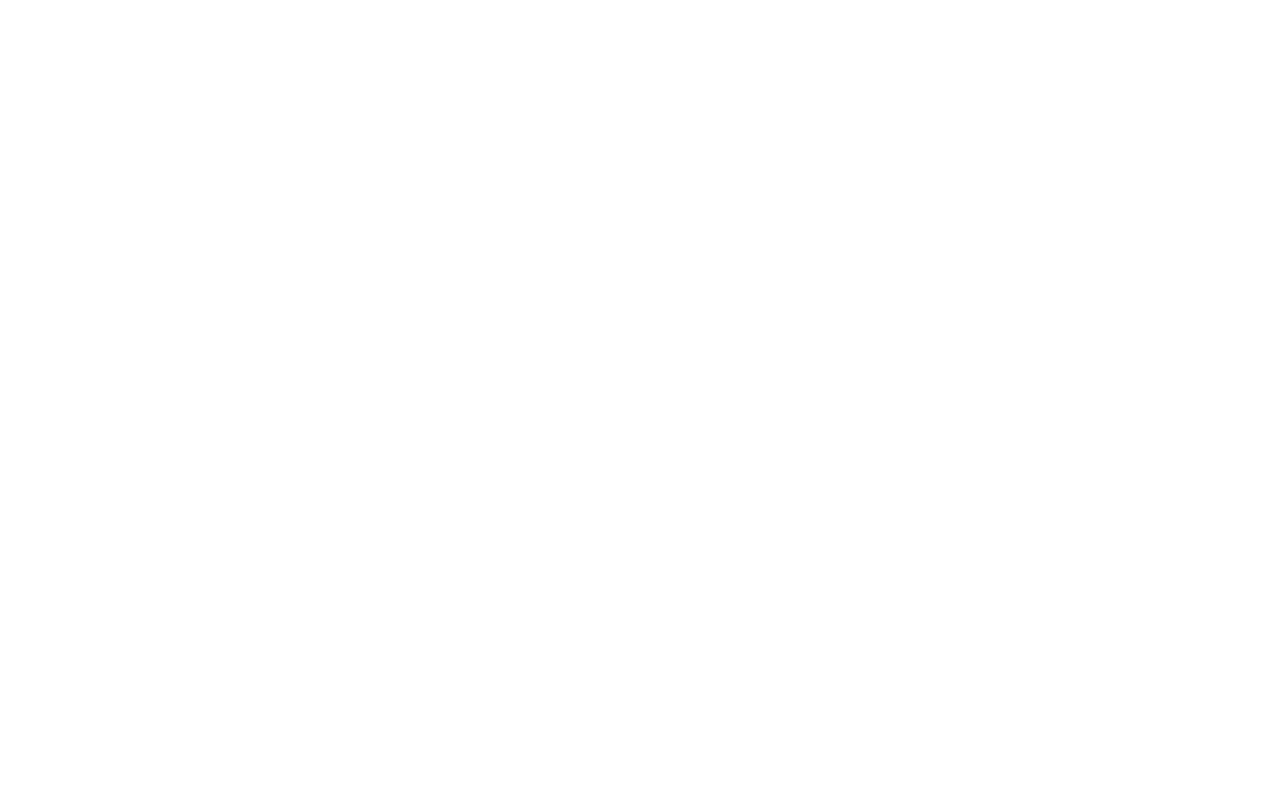
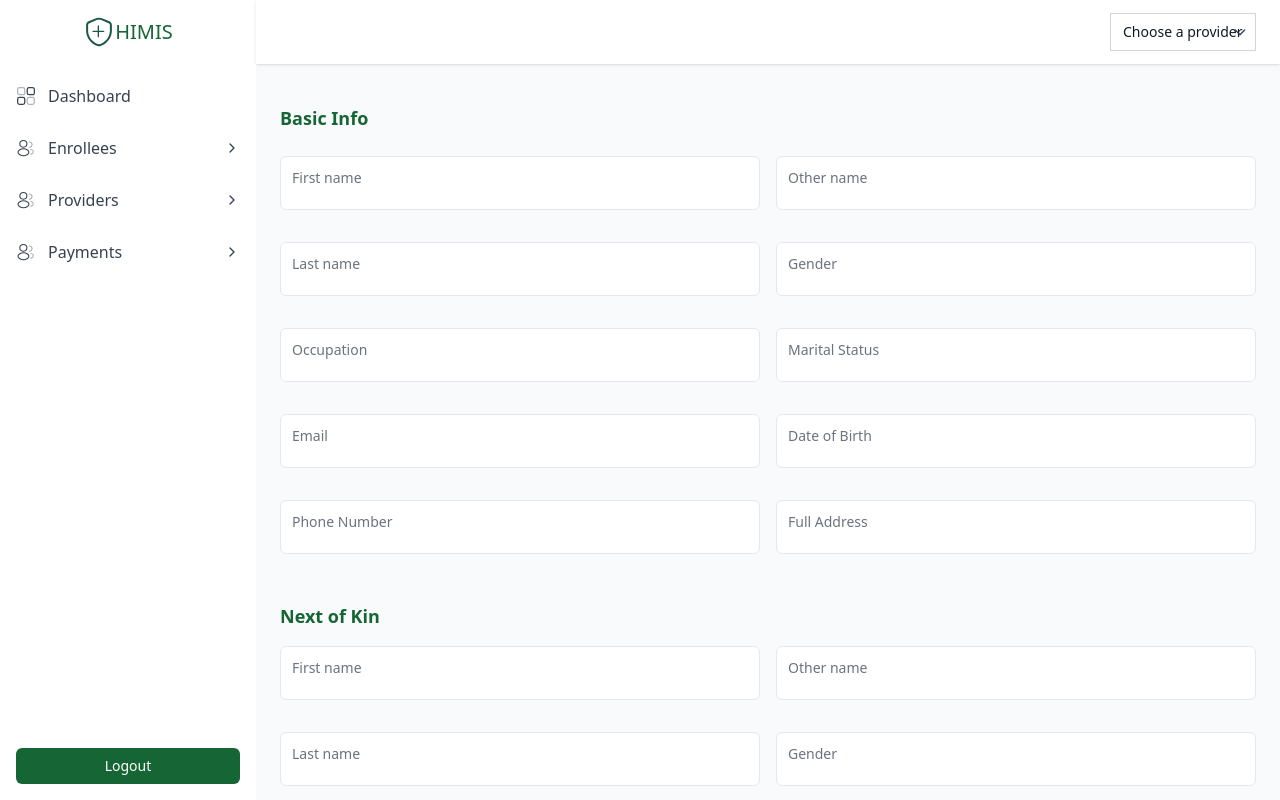
Before and after one commit to Jocatins/health-claims-revamp, a React (Vite) app: page /enrollees/registration in a window 1280 px wide. Before the commit this address had no page. Built offline with nearby package versions, Linux system fonts and the light colour scheme; sample sign-in values are in the browser's storage.

Commit message:
reusable-header

```diff
--- /dev/null
+++ b/src/components/ui/FormHeader.tsx
@@ -0,0 +1,19 @@
+import React from 'react';
+
+interface FormHeaderProps {
+  children: React.ReactNode;
+  className?: string;
+}
+
+const FormHeader: React.FC<FormHeaderProps> = ({
+  children,
+  className = ''
+}) => {
+  return (
+    <h1 className={`col-span-2 text-lg font-semibold mt-4 text-green-800 ${className}`}>
+      {children}
+    </h1>
+  );
+};
+
+export default FormHeader;
--- a/src/components/ui/SidebarDropdown.tsx
+++ b/src/components/ui/SidebarDropdown.tsx
@@ -1,4 +1,5 @@
 import React, { useState } from "react";
+import { Link, useLocation } from "react-router-dom"; // Add these imports
 import { FiChevronDown, FiChevronRight } from "react-icons/fi";
 import type { SidebarItem } from "../../constant/sideBarItems";
 
@@ -9,6 +10,7 @@
 
 const SidebarDropdown: React.FC<SidebarDropdownProps> = ({ item, level = 0 }) => {
   const [isOpen, setIsOpen] = useState(false);
+  const location = useLocation(); // Add useLocation hook
 
   const toggleDropdown = () => {
     // Only allow toggling if the item has children
@@ -20,13 +22,18 @@
   // Check if item has children
   const hasChildren = item.children && item.children.length > 0;
 
+  // Check if a route is active
+  const isActive = (path: string | undefined) => {
+    return path && location.pathname === path;
+  };
+
   return (
     <div>
       {/* Parent item */}
       <div
         onClick={toggleDropdown}
         className={`flex items-center justify-between px-4 py-3 transition-colors duration-200 group cursor-pointer ${
-          item.active
+          isActive(item.path)
             ? "bg-green-800 text-white"
             : "hover:bg-green-800 hover:text-white"
         }`}
@@ -34,12 +41,12 @@
       >
         <div className="flex items-center space-x-3">
           <span className={`transition-colors duration-200 ${
-            item.active ? "text-white" : "group-hover:text-white"
+            isActive(item.path) ? "text-white" : "group-hover:text-white"
           }`}>
             {item.icon}
           </span>
           <span className={`transition-colors duration-200 ${
-            item.active ? "text-white" : "group-hover:text-white"
+            isActive(item.path) ? "text-white" : "group-hover:text-white"
           }`}>
             {item.label}
           </span>
@@ -56,9 +63,42 @@
       {/* Dropdown children */}
       {isOpen && item.children && (
         <div className="overflow-hidden">
-          {item.children.map((child, index) => (
-            <SidebarDropdown key={index} item={child} level={level + 1} />
-          ))}
+          {item.children.map((child, index) => {
+            if (child.children) {
+              // If child has its own children, render recursively
+              return <SidebarDropdown key={index} item={child} level={level + 1} />;
+            } else {
+              // If child is a leaf node, render as Link
+              return (
+                <Link
+                  key={index}
+                  to={child.path || "#"}
+                  className={`flex items-center space-x-3 px-4 py-3 transition-colors duration-200 group ${
+                    isActive(child.path)
+                      ? "bg-green-800 text-white"
+                      : "hover:bg-green-800 hover:text-white"
+                  }`}
+                  style={{ paddingLeft: `${(level + 1) * 20 + 16}px` }}
+                  onClick={(e) => e.stopPropagation()} // Prevent dropdown toggle when clicking link
+                >
+                  <span
+                    className={`text-xl transition-colors duration-200 ${
+                      isActive(child.path) ? "text-white" : "group-hover:text-white"
+                    }`}
+                  >
+                    {child.icon}
+                  </span>
+                  <span
+                    className={`transition-colors duration-200 ${
+                      isActive(child.path) ? "text-white" : "group-hover:text-white"
+                    }`}
+                  >
+                    {child.label}
+                  </span>
+                </Link>
+              );
+            }
+          })}
         </div>
       )}
     </div>
--- a/src/constant/sideBarItems.tsx
+++ b/src/constant/sideBarItems.tsx
@@ -6,7 +6,7 @@
  icon: React.ReactNode;
   label: string;
   active: boolean;
-  href?: string;
+
   path?: string;
   children?: SidebarItem[];
 }
@@ -16,15 +16,15 @@
     icon: <DashboardIcon className="w-5 h-5" />,
     label: "Dashboard",
     active: false,
-    href: "/dashboard"
+    path: "/dashboard"
   },
   {
     icon: <EnrolleeIcon className="w-5 h-5" />,
     label: "Enrollees",
     active: false,
     children: [
-      { icon: null, label: "All Enrollees", active: false, href: "/enrollees" },
-      { icon: null, label: "Enrollee Registration", active: false, href: "/enrollees/registration" }
+      { icon: null, label: "All Enrollees", active: false, path: "/enrollees" },
+      { icon: null, label: "Enrollee Registration", active: false, path: "/enrollees/registration" }
     ]
   },
   {
@@ -32,8 +32,8 @@
     label: "Providers",
     active: false,
     children: [
-      { icon: null, label: "All Providers", active: false, href: "/providers" },
-      { icon: null, label: "Providers Registration", active: false, href: "/providers/registration" }
+      { icon: null, label: "All Providers", active: false, path: "/providers" },
+      { icon: null, label: "Providers Registration", active: false, path: "/providers/registration" }
     ]
   },
   {
@@ -41,8 +41,8 @@
     label: "Payments",
     active: false,
     children: [
-      { icon: null, label: "Claims", active: false, href: "/payments/claims" },
-      { icon: null, label: "Authorization", active: false, href: "/payments/authorization" }
+      { icon: null, label: "Claims", active: false, path: "/payments/claims" },
+      { icon: null, label: "Authorization", active: false, path: "/payments/authorization" }
     ]
   }
 ];
--- a/src/layouts/navbar/SideNav.tsx
+++ b/src/layouts/navbar/SideNav.tsx
@@ -1,6 +1,7 @@
 import React from "react";
+import { Link,  useLocation } from "react-router-dom";
 import Button from "../../components/ui/Button";
-import {  ADMIN_SIDEBAR, PROVIDER_SIDEBAR  } from "../../constant/sideBarItems";
+import { ADMIN_SIDEBAR, PROVIDER_SIDEBAR } from "../../constant/sideBarItems";
 import HimisLogo from "../../assets/himis-logo";
 import SidebarDropdown from "../../components/ui/SidebarDropdown";
 import { useAuth } from "../../hooks/useAuth";
@@ -12,18 +13,23 @@
 }
 
 const SideNav: React.FC<SideNavProps> = () => {
-  const {logout} = useAuth();
+  const { user } = useSelector((state: RootState) => state.auth);
+  const { logout } = useAuth();
 
-   const { user } = useSelector((state: RootState) => state.auth);
+  const location = useLocation();
 
+  const sidebarItems = user?.isProvider ? PROVIDER_SIDEBAR : ADMIN_SIDEBAR;
+
+  const isActive = (path: string | undefined) => {
+    return path && location.pathname === path;
+  };
 
   // Sidebar check
-  const sidebarItems = user?.isProvider ? PROVIDER_SIDEBAR : ADMIN_SIDEBAR;
 
   return (
     <aside className="w-64 bg-white text-gray-700 h-full flex flex-col font-avenir">
       <div className="flex items-center justify-center p-4">
-        <HimisLogo className="w-8 h-8"/>
+        <HimisLogo className="w-8 h-8" />
         <h1 className="text-xl text-green-800 text-center">HIMIS</h1>
       </div>
 
@@ -33,33 +39,31 @@
             // Render dropdown for items with children
             return <SidebarDropdown key={index} item={item} />;
           } else {
-
             return (
-              <a
+              <Link
                 key={index}
-                href={item.path || "#"}
+                to={item.path || "#"}
                 className={`flex items-center space-x-3 px-4 py-3 transition-colors duration-200 group ${
-                  item.active
+                  isActive(item.path)
                     ? "bg-green-800 text-white"
                     : "hover:bg-green-800 hover:text-white"
                 }`}
               >
-                <span className={`text-xl transition-colors duration-200 ${
-                  item.active
-                    ? "text-white"
-                    : "group-hover:text-white"
-                }`}>
+                <span
+                  className={`text-xl transition-colors duration-200 ${
+                    isActive(item.path) ? "text-white" : "group-hover:text-white"
+                  }`}
+                >
                   {item.icon}
                 </span>
-                <span className={`transition-colors duration-200 ${
-                  item.active
-                    ? "text-white"
-                    : "group-hover:text-white"
-                }`}>
+                <span
+                  className={`transition-colors duration-200 ${
+                   isActive(item.path) ? "text-white" : "group-hover:text-white"
+                  }`}
+                >
                   {item.label}
                 </span>
-
-              </a>
+              </Link>
             );
           }
         })}
--- /dev/null
+++ b/src/pages/enrollee/registration/Individual.tsx
@@ -0,0 +1,50 @@
+import React from "react";
+import Input from "../../../components/ui/Input";
+import Button from "../../../components/ui/Button";
+import FormHeader from "../../../components/ui/FormHeader";
+
+const Individual: React.FC = () => {
+  return (
+    <>
+      <div>
+        <FormHeader>Basic Info</FormHeader>
+        <form className="grid grid-cols-2 gap-4 mt-6">
+          <Input type="text" label="First name" />
+          <Input type="text" label="Other name" />
+          <Input type="text" label="Last name" />
+          <Input type="text" label="Gender" />
+          <Input type="text" label="Occupation" />
+          <Input type="text" label="Marital Status" />
+          <Input type="text" label="Email" />
+          <Input type="text" label="Date of Birth" />
+          <Input type="text" label="Phone Number" />
+          <Input type="text" label="Full Address" />
+
+          <FormHeader>Next of Kin</FormHeader>
+          <Input type="text" label="First name" />
+          <Input type="text" label="Other name" />
+          <Input type="text" label="Last name" />
+          <Input type="text" label="Gender" />
+          <div className="flex">
+            <Button
+              type="button"
+              className="w-1/2 bg-green-900 text-white py-2 rounded-md hover:bg-green-800 transition-colors"
+            >
+              Back
+            </Button>
+          </div>
+          <div className="flex justify-end">
+            <Button
+              type="submit"
+              className="w-1/2 bg-green-900 text-white py-2 rounded-md hover:bg-green-800 transition-colors"
+            >
+              Submit
+            </Button>
+          </div>
+        </form>
+      </div>
+    </>
+  );
+};
+
+export default Individual;
--- a/src/routes/index.tsx
+++ b/src/routes/index.tsx
@@ -4,6 +4,7 @@
 import ProtectedRoute from "./ProtectedRoute";
 import ProductsList from "../pages/Products";
 import { ClaimsManagement } from "../pages/ClaimsManagement";
+import Individual from "../pages/enrollee/registration/Individual";
 
 const AppRoutes = () => {
   return (
@@ -25,6 +26,14 @@
               </Layout>
             }
           />
+             <Route
+            path="enrollees/registration"
+            element={
+              <Layout>
+                <Individual/>
+              </Layout>
+            }
+          />
           <Route
             path="claims"
             element={
```
Also changed, not shown: src/pages/enrollee/registration/Coporate.tsx (added).
